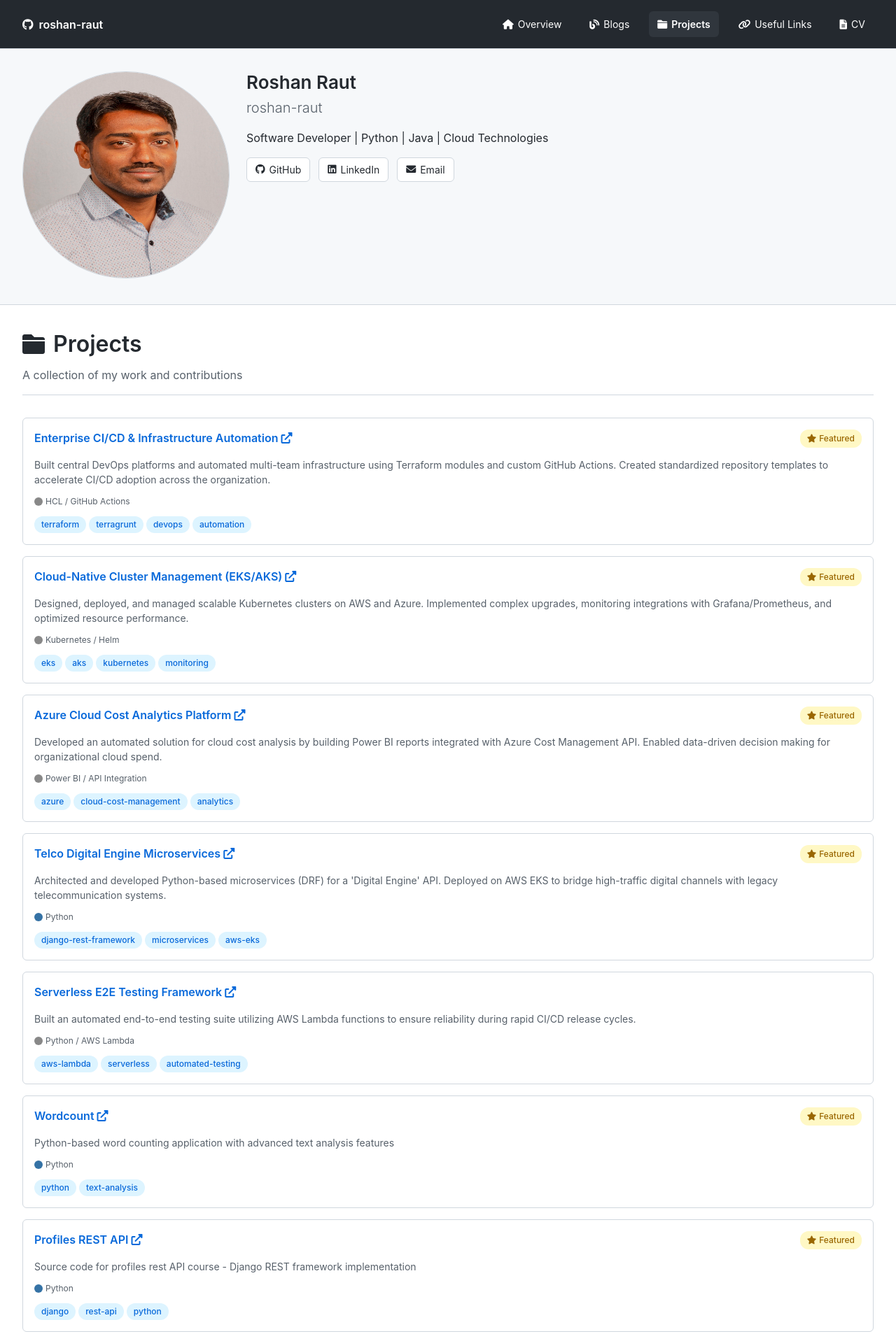
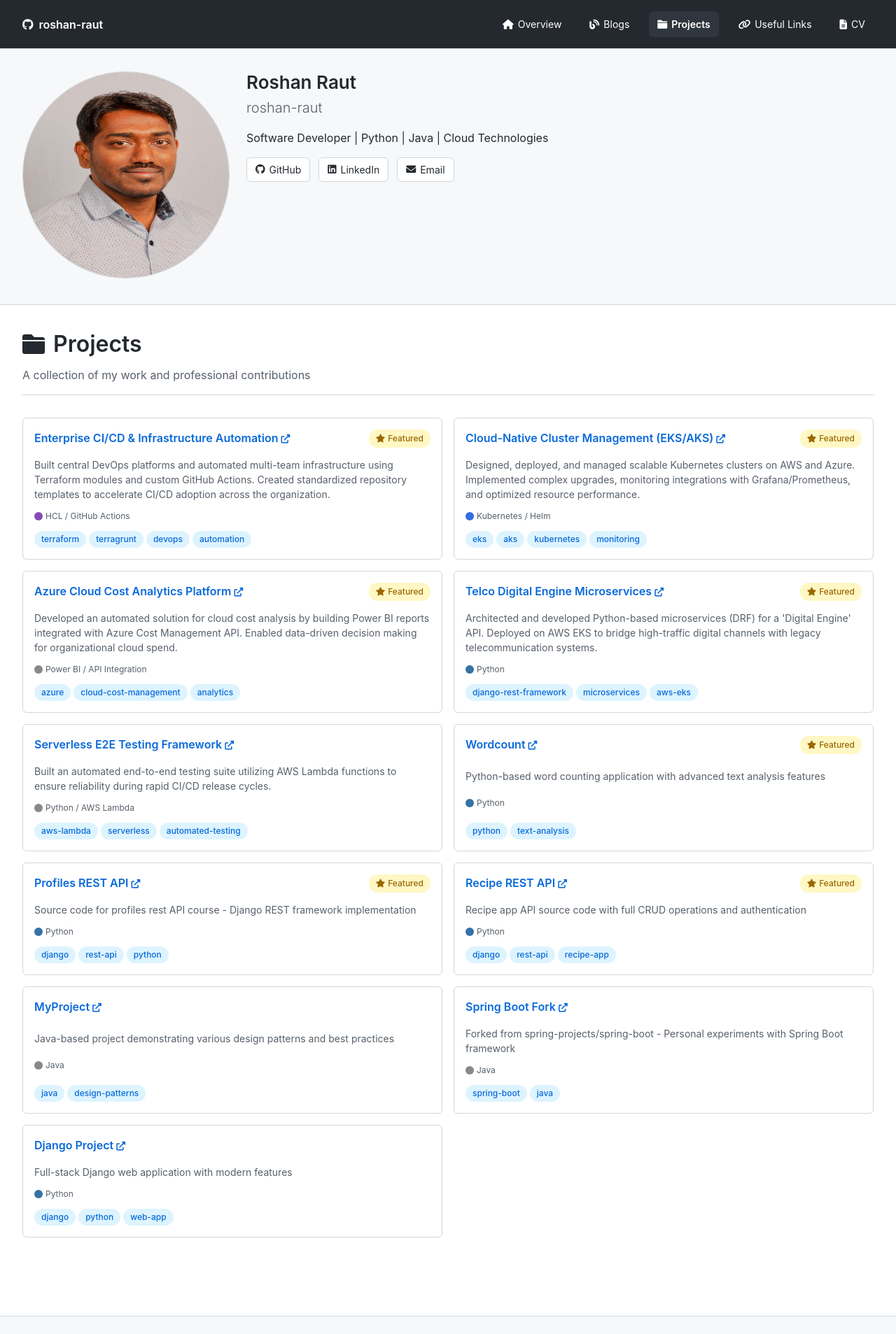
Before and after one commit to roshan-raut/portfolio, a Jekyll site: the page built from projects.html, in a window 1280 px wide. Shown: the top 1907 px of the page at 70% size. Built offline with Jekyll 4.4.1, drawn with Linux system fonts in a browser that asks for light colours.

Commit message:
Format projects page

```diff
--- a/assets/css/style.css
+++ b/assets/css/style.css
@@ -480,15 +480,41 @@
     }
 }
 
-/* Projects Page */
-.projects-list {
+/* Projects Grid Layout */
+.projects-grid {
+    display: grid;
+    grid-template-columns: repeat(auto-fill, minmax(400px, 1fr)); /* Matches the blog width */
+    gap: 16px;
+    margin-bottom: 32px;
+}
+
+.project-card {
+    border: 1px solid #d0d7de;
+    border-radius: 6px;
+    padding: 16px;
+    background: #ffffff;
     display: flex;
     flex-direction: column;
-    gap: 16px;
+    justify-content: space-between; /* Keeps tags at the bottom */
+    transition: box-shadow 0.2s, transform 0.2s;
 }
 
-.project-item-cv {
-    margin-bottom: 20px;
+.project-card:hover {
+    box-shadow: 0 3px 12px rgba(140, 149, 159, 0.15);
+    border-color: #0969da;
+}
+
+.project-title {
+    font-size: 16px;
+    font-weight: 600;
+    color: #0969da;
+}
+
+/* Responsive: 1 column for small screens */
+@media (max-width: 768px) {
+    .projects-grid {
+        grid-template-columns: 1fr;
+    }
 }
 
 /* Links Page */
--- a/projects.html
+++ b/projects.html
@@ -7,40 +7,39 @@
 <div class="projects-page">
     <section class="page-header">
         <h1><i class="fas fa-folder"></i> Projects</h1>
-        <p>A collection of my work and contributions</p>
+        <p>A collection of my work and professional contributions</p>
     </section>
 
-    <div class="projects-list">
+    <div class="projects-grid">
         {% for project in site.data.projects %}
         <article class="project-card">
             <div class="project-header">
                 <h2 class="project-title">
                     <a href="{{ project.url }}" target="_blank">
                         {{ project.name }}
-                        <i class="fas fa-external-link-alt"></i>
+                        <i class="fas fa-external-link-alt" style="font-size: 0.8rem;"></i>
                     </a>
                 </h2>
                 {% if project.featured %}
                 <span class="featured-badge"><i class="fas fa-star"></i> Featured</span>
                 {% endif %}
             </div>
+
             <p class="project-description">{{ project.description }}</p>
+
             <div class="project-meta">
                 <span class="project-language">
-                    <span class="language-dot" style="background-color: {% if project.language == 'Python' %}#3572A5{% elsif project.language == 'Java' %}#b07219{% elsif project.language == 'JavaScript' %}#f1e05a{% else %}#888{% endif %};"></span>
+                    <span class="language-dot" style="background-color: {% if project.language == 'Python' %}#3572A5{% elsif project.language == 'HCL / GitHub Actions' %}#844cb4{% elsif project.language == 'Kubernetes / Helm' %}#326ce5{% else %}#888{% endif %};"></span>
                     {{ project.language }}
                 </span>
+
                 {% if project.stars > 0 %}
                 <span class="project-stars">
                     <i class="fas fa-star"></i> {{ project.stars }}
                 </span>
                 {% endif %}
-                {% if project.forks > 0 %}
-                <span class="project-forks">
-                    <i class="fas fa-code-branch"></i> {{ project.forks }}
-                </span>
-                {% endif %}
             </div>
+
             <div class="project-topics">
                 {% for topic in project.topics %}
                 <span class="topic-tag">{{ topic }}</span>
```
